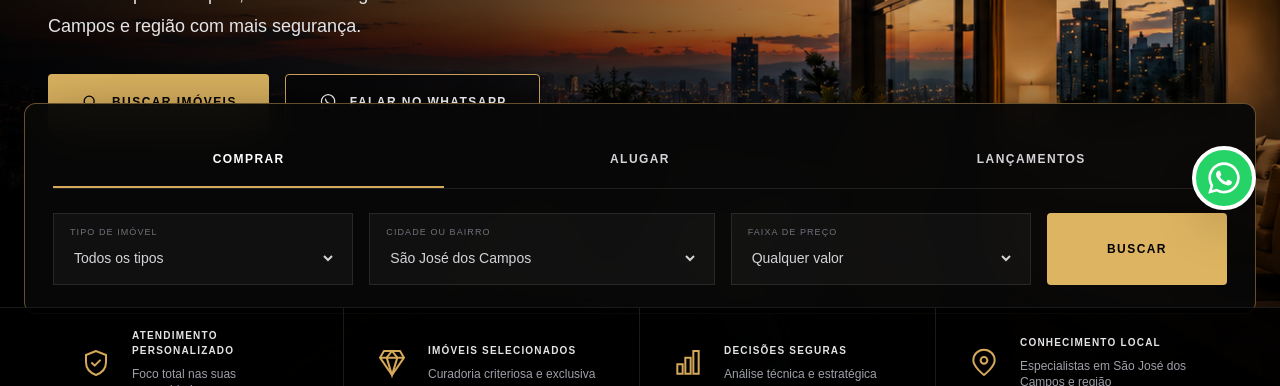
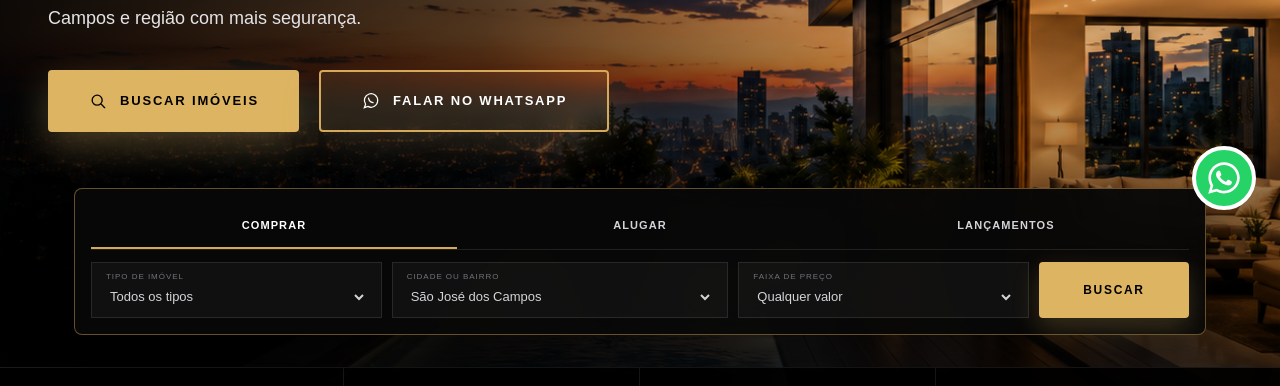
Before and after one commit to altamirbonilhajunior2-prog/bbconsultoriaimobiliaria-premium, a Next.js app: page / in a window 1280 px wide. Shown: the part 566-952 px from the top of the page. Built offline with nearby package versions, Linux system fonts and the light colour scheme; no server answers; the database is empty.

Commit message:
Ajusta layout do hero e destaque dos CTAs

```diff
--- a/app/components/Hero.tsx
+++ b/app/components/Hero.tsx
@@ -230,7 +230,6 @@ export default function Hero({
 
   return (
     <section className="relative overflow-hidden bg-black">
-      <div className="relative lg:min-h-[calc(100vh-128px)]">
       <Image
         src="/hero-clean.png"
         alt="Imóveis de alto padrão em São José dos Campos e região"
@@ -242,9 +241,10 @@ export default function Hero({
 
       <div className="absolute inset-0 bg-[linear-gradient(90deg,rgba(0,0,0,0.9)_0%,rgba(0,0,0,0.65)_38%,rgba(0,0,0,0.08)_75%)]" />
 
-        <div className="absolute inset-0 bg-gradient-to-t from-black/85 via-transparent to-black/15" />
+      <div className="absolute inset-0 bg-gradient-to-t from-black/90 via-transparent to-black/15" />
 
-        <div className="relative z-10 mx-auto flex min-h-[560px] max-w-[1720px] flex-col justify-center px-5 pb-10 pt-10 sm:min-h-[620px] sm:px-6 sm:pb-12 sm:pt-14 lg:min-h-[calc(100vh-128px)] lg:px-10 lg:pb-72 lg:pt-16 xl:px-12">
+      <div className="relative z-10">
+        <div className="mx-auto flex min-h-[540px] max-w-[1720px] flex-col justify-center px-5 py-12 sm:min-h-[580px] sm:px-6 sm:py-14 lg:min-h-[600px] lg:px-10 lg:py-14 xl:px-12">
           <div className="max-w-[650px]">
             <p className="text-[11px] font-bold uppercase tracking-[0.24em] text-amber-400 sm:text-xs">
               Conexões que constroem patrimônio.
@@ -266,10 +266,10 @@ export default function Hero({
               Campos e região com mais segurança.
             </p>
 
-            <div className="mt-7 flex flex-col gap-3 sm:mt-8 sm:flex-row sm:gap-4">
+            <div className="mt-9 flex flex-col gap-4 sm:flex-row sm:gap-5">
               <Link
                 href="/comprar"
-                className="inline-flex min-h-14 items-center justify-center gap-3 rounded-sm bg-[#ddb461] px-8 text-xs font-bold uppercase tracking-[0.12em] text-black transition hover:bg-[#edc876]"
+                className="inline-flex min-h-[62px] min-w-[220px] items-center justify-center gap-3 rounded-sm bg-[#ddb461] px-10 text-[13px] font-bold uppercase tracking-[0.14em] text-black shadow-[0_14px_38px_rgba(221,180,97,0.32)] transition duration-200 hover:-translate-y-0.5 hover:bg-[#edc876] hover:shadow-[0_18px_46px_rgba(221,180,97,0.4)]"
               >
                 <svg
                   viewBox="0 0 24 24"
@@ -300,7 +300,7 @@ export default function Hero({
                 href="https://wa.me/5512978140636?text=Ol%C3%A1%2C%20gostaria%20de%20falar%20com%20a%20B%26B%20Consultoria%20Imobili%C3%A1ria."
                 target="_blank"
                 rel="noreferrer"
-                className="inline-flex min-h-14 items-center justify-center gap-3 rounded-sm border border-[#d5a85a] bg-black/35 px-8 text-xs font-bold uppercase tracking-[0.12em] text-white backdrop-blur-sm transition hover:bg-[#d5a85a] hover:text-black"
+                className="inline-flex min-h-[62px] min-w-[240px] items-center justify-center gap-3 rounded-sm border-2 border-[#d5a85a] bg-[#d5a85a]/15 px-10 text-[13px] font-bold uppercase tracking-[0.14em] text-white shadow-[0_14px_38px_rgba(213,168,90,0.18)] backdrop-blur-sm transition duration-200 hover:-translate-y-0.5 hover:bg-[#d5a85a] hover:text-black hover:shadow-[0_18px_46px_rgba(213,168,90,0.3)]"
               >
                 <svg
                   viewBox="0 0 24 24"
@@ -328,27 +328,27 @@ export default function Hero({
           </div>
         </div>
 
-        <div className="relative z-20 pb-6 lg:absolute lg:inset-x-0 lg:bottom-[104px] lg:pb-0">
-          <div className="mx-auto max-w-[1500px] px-4 sm:px-6">
-            <div className="rounded-xl border border-[#d5a85a]/45 bg-[#080808]/95 p-4 shadow-[0_28px_80px_rgba(0,0,0,0.6)] backdrop-blur-xl sm:p-6 lg:p-7">
+        <div className="pb-8">
+          <div className="mx-auto max-w-[1180px] px-4 sm:px-6">
+            <div className="rounded-lg border border-[#d5a85a]/45 bg-[#080808]/95 p-3.5 shadow-[0_22px_60px_rgba(0,0,0,0.62)] backdrop-blur-xl sm:p-4">
               <div className="grid grid-cols-3 border-b border-white/10">
                 <Link
                   href="/comprar"
-                  className="flex min-h-12 items-center justify-center gap-2 border-b-2 border-[#d5a85a] px-1 text-[10px] font-bold uppercase tracking-[0.08em] text-white transition hover:text-[#d5a85a] sm:min-h-14 sm:text-xs sm:tracking-[0.12em]"
+                  className="flex min-h-10 items-center justify-center border-b-2 border-[#d5a85a] px-1 text-[10px] font-bold uppercase tracking-[0.1em] text-white transition hover:text-[#d5a85a] sm:min-h-11 sm:text-[11px]"
                 >
                   Comprar
                 </Link>
 
                 <Link
                   href="/alugar"
-                  className="flex min-h-12 items-center justify-center gap-2 border-b-2 border-transparent px-1 text-[10px] font-bold uppercase tracking-[0.08em] text-zinc-300 transition hover:border-[#d5a85a] hover:text-[#d5a85a] sm:min-h-14 sm:text-xs sm:tracking-[0.12em]"
+                  className="flex min-h-10 items-center justify-center border-b-2 border-transparent px-1 text-[10px] font-bold uppercase tracking-[0.1em] text-zinc-300 transition hover:border-[#d5a85a] hover:text-[#d5a85a] sm:min-h-11 sm:text-[11px]"
                 >
                   Alugar
                 </Link>
 
                 <Link
                   href="/lancamentos"
-                  className="flex min-h-12 items-center justify-center gap-2 border-b-2 border-transparent px-1 text-[10px] font-bold uppercase tracking-[0.08em] text-zinc-300 transition hover:border-[#d5a85a] hover:text-[#d5a85a] sm:min-h-14 sm:text-xs sm:tracking-[0.12em]"
+                  className="flex min-h-10 items-center justify-center border-b-2 border-transparent px-1 text-[10px] font-bold uppercase tracking-[0.1em] text-zinc-300 transition hover:border-[#d5a85a] hover:text-[#d5a85a] sm:min-h-11 sm:text-[11px]"
                 >
                   Lançamentos
                 </Link>
@@ -356,10 +356,10 @@ export default function Hero({
 
               <form
                 onSubmit={handleSearch}
-                className="mt-4 grid gap-3 sm:grid-cols-2 lg:mt-6 lg:grid-cols-[1fr_1.15fr_1fr_180px] lg:gap-4"
+                className="mt-3 grid gap-2.5 sm:grid-cols-2 lg:grid-cols-[0.95fr_1.1fr_0.95fr_150px]"
               >
-                <label className="border border-white/10 bg-white/[0.035] px-4 py-3">
-                  <span className="block text-[9px] uppercase tracking-[0.12em] text-zinc-500">
+                <label className="border border-white/10 bg-white/[0.035] px-3.5 py-2">
+                  <span className="block text-[8px] uppercase tracking-[0.12em] text-zinc-500">
                     Tipo de imóvel
                   </span>
 
@@ -372,7 +372,7 @@ export default function Hero({
                             .value as HomeSearchState["propertyType"],
                       })
                     }
-                    className="mt-1 h-7 w-full bg-transparent text-sm text-zinc-300 outline-none"
+                    className="mt-0.5 h-6 w-full bg-transparent text-[13px] text-zinc-300 outline-none"
                   >
                     <option
                       value="Todos os tipos"
@@ -425,8 +425,8 @@ export default function Hero({
                   </select>
                 </label>
 
-                <label className="border border-white/10 bg-white/[0.035] px-4 py-3">
-                  <span className="block text-[9px] uppercase tracking-[0.12em] text-zinc-500">
+                <label className="border border-white/10 bg-white/[0.035] px-3.5 py-2">
+                  <span className="block text-[8px] uppercase tracking-[0.12em] text-zinc-500">
                     Cidade ou bairro
                   </span>
 
@@ -439,7 +439,7 @@ export default function Hero({
                             .value as HomeSearchState["location"],
                       })
                     }
-                    className="mt-1 h-7 w-full bg-transparent text-sm text-zinc-300 outline-none"
+                    className="mt-0.5 h-6 w-full bg-transparent text-[13px] text-zinc-300 outline-none"
                   >
                     <option
                       value="São José dos Campos"
@@ -478,8 +478,8 @@ export default function Hero({
                   </select>
                 </label>
 
-                <label className="border border-white/10 bg-white/[0.035] px-4 py-3">
-                  <span className="block text-[9px] uppercase tracking-[0.12em] text-zinc-500">
+                <label className="border border-white/10 bg-white/[0.035] px-3.5 py-2">
+                  <span className="block text-[8px] uppercase tracking-[0.12em] text-zinc-500">
                     Faixa de preço
                   </span>
 
@@ -492,7 +492,7 @@ export default function Hero({
                             .value as HomeSearchState["priceRange"],
                       })
                     }
-                    className="mt-1 h-7 w-full bg-transparent text-sm text-zinc-300 outline-none"
+                    className="mt-0.5 h-6 w-full bg-transparent text-[13px] text-zinc-300 outline-none"
                   >
                     <option
                       value="Qualquer valor"
@@ -533,7 +533,7 @@ export default function Hero({
 
                 <button
                   type="submit"
-                  className="inline-flex min-h-14 items-center justify-center gap-3 rounded-sm bg-[#ddb461] px-6 text-xs font-bold uppercase tracking-[0.12em] text-black transition hover:bg-[#edc876]"
+                  className="inline-flex min-h-[48px] items-center justify-center rounded-sm bg-[#ddb461] px-5 text-[12px] font-bold uppercase tracking-[0.14em] text-black shadow-[0_10px_26px_rgba(221,180,97,0.22)] transition duration-200 hover:bg-[#edc876] hover:shadow-[0_12px_30px_rgba(221,180,97,0.3)]"
                 >
                   Buscar
                 </button>
@@ -542,7 +542,7 @@ export default function Hero({
           </div>
         </div>
 
-        <div className="relative z-20 border-t border-white/10 bg-black/90 lg:absolute lg:inset-x-0 lg:bottom-0">
+        <div className="border-t border-white/10 bg-black/90">
           <div className="mx-auto grid max-w-[1720px] grid-cols-2 px-4 sm:px-6 lg:grid-cols-4 lg:px-10 xl:px-12">
             {benefits.map(
               (benefit, index) => (
```
Lines whose indentation alone changed are shown as unchanged.
